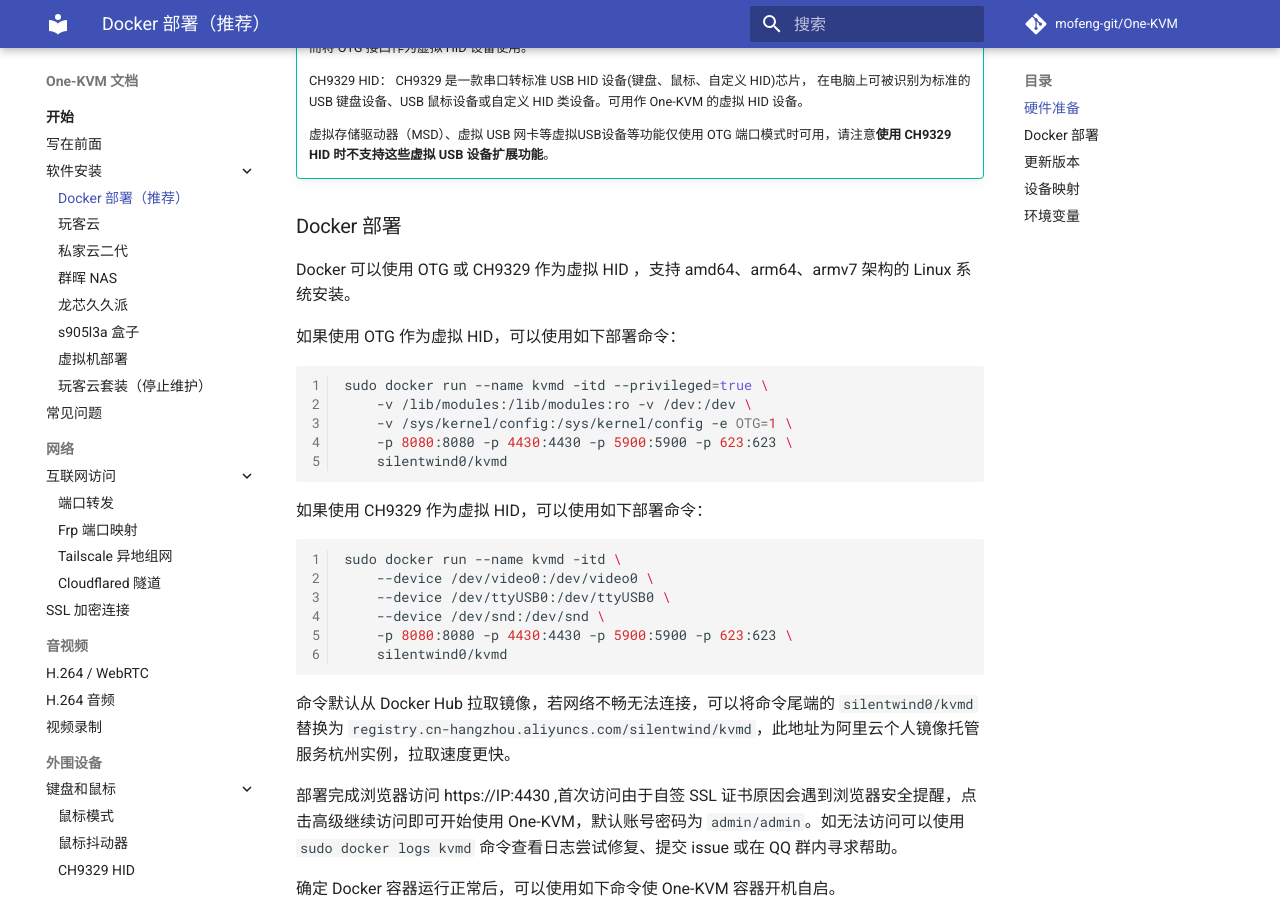
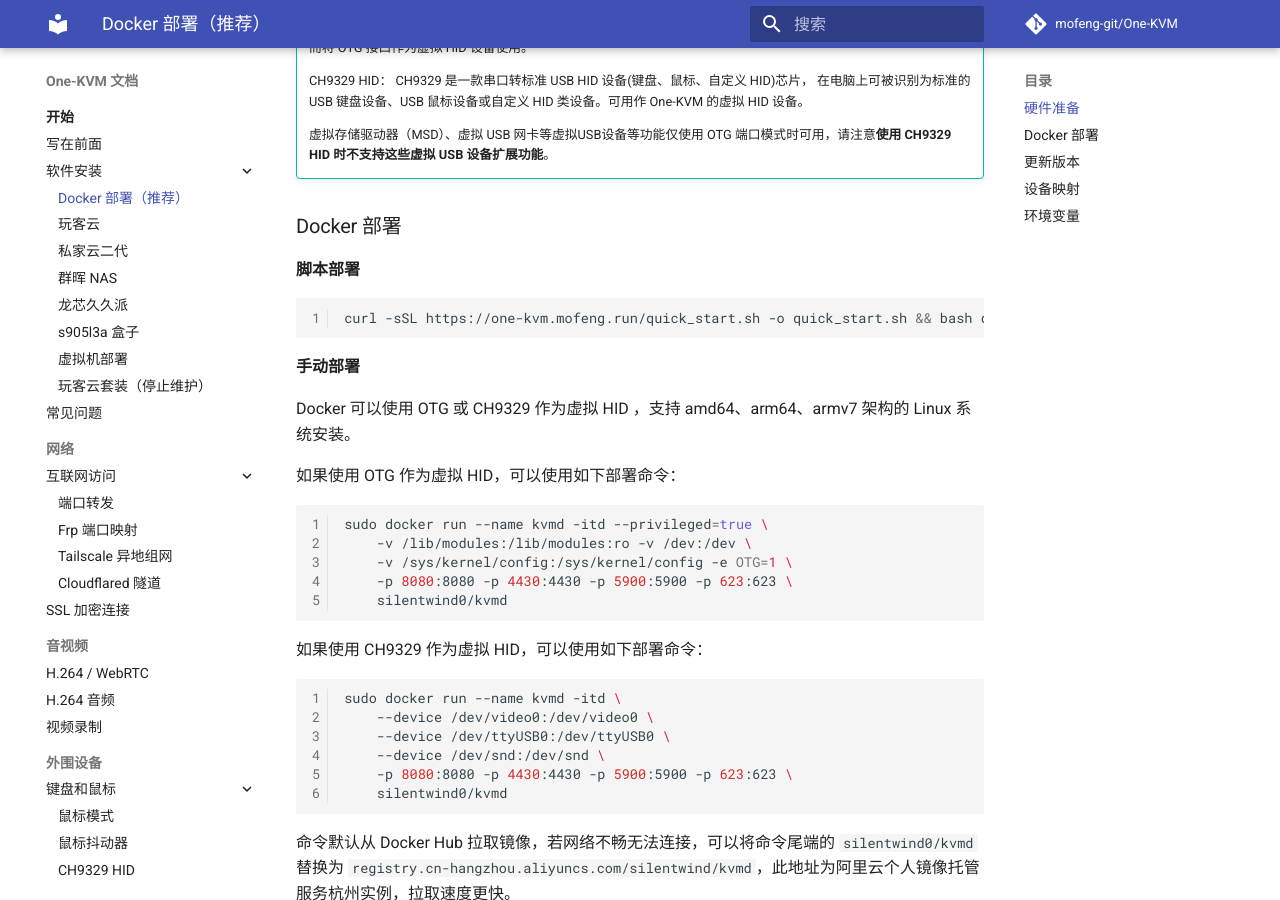
Before and after one commit to mofeng-git/One-KVM_WEB, an MkDocs documentation site: the page built from docs/docker_install.md, in a window 1280 px wide and 900 px high, scrolled down 467 px. Built offline with MkDocs 1.6.1 and Material for MkDocs 9.7.7, drawn with Linux system fonts in a browser that asks for light colours; comment, search, counter and statistics services are not loaded.

Commit message:
更新说明

````diff
--- a/docs/docker_install.md
+++ b/docs/docker_install.md
@@ -24,6 +24,14 @@
     虚拟存储驱动器（MSD）、虚拟 USB 网卡等虚拟USB设备等功能仅使用 OTG 端口模式时可用，请注意**使用 CH9329 HID 时不支持这些虚拟 USB 设备扩展功能**。
 
 ### Docker 部署
+
+**脚本部署**
+
+```bash
+curl -sSL https://one-kvm.mofeng.run/quick_start.sh -o quick_start.sh && bash quick_start.sh
+```
+
+**手动部署**
 
 Docker 可以使用 OTG 或 CH9329 作为虚拟 HID ，支持 amd64、arm64、armv7 架构的 Linux 系统安装。
 
````
